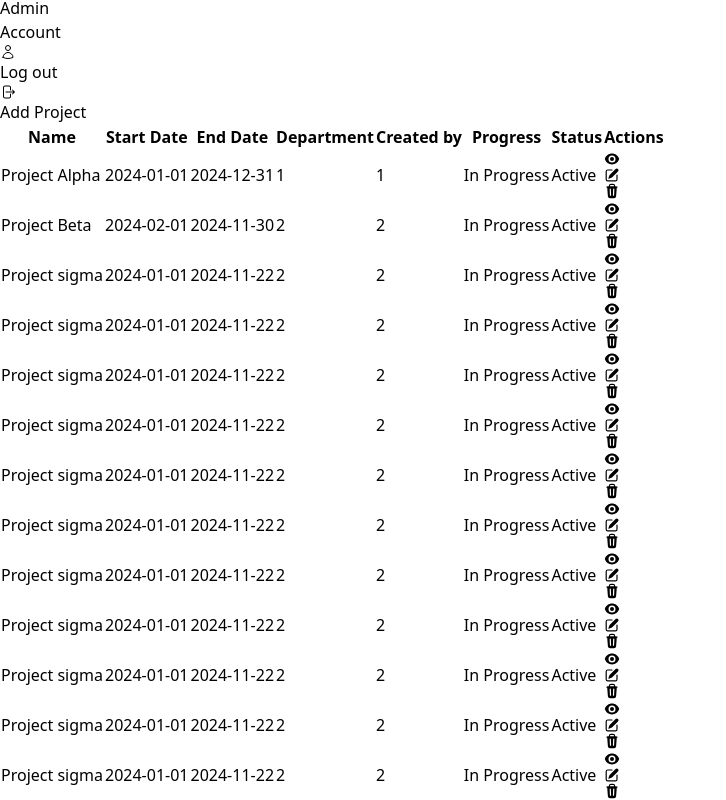
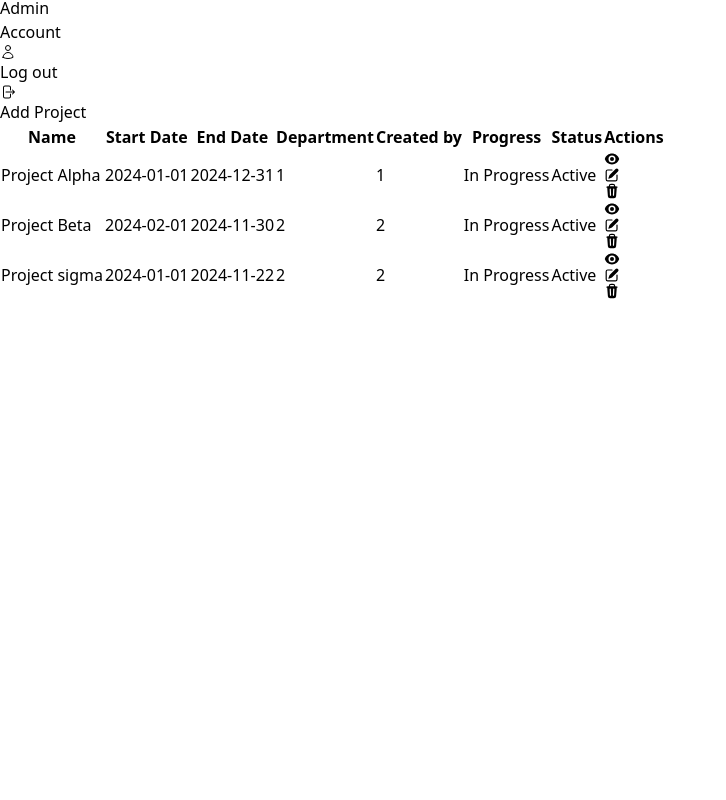
Before and after one commit to rouckay/pmsdev, a React (Vite) app in the folder frontend/: page /dashboard in a window 1280 px wide. Shown: the part 1043-1843 px from the top of the page, without its empty margins (0-726 px from the left). After the commit the page ends 1343 px from the top, so only its background shows below. Built offline with nearby package versions, Linux system fonts and the light colour scheme.

Commit message:
created the departments page and table and also modified some other components style and code

```diff
--- /dev/null
+++ b/frontend/src/features/Departments/CreateDepartmentForm.jsx
@@ -0,0 +1,94 @@
+import { useForm } from "react-hook-form";
+import { HiXMark } from "react-icons/hi2";
+
+const CreateDepartmentForm = ({ onClose }) => {
+  const {
+    register,
+    handleSubmit,
+    formState: { errors },
+  } = useForm();
+
+  const onSubmit = (data) => {
+    console.log(data);
+  };
+
+  return (
+    <div className="flex justify-center items-center p-8 bg-gray-100">
+      <div className="relative bg-white p-8 rounded-lg shadow-lg w-full max-w-3xl">
+        <button
+          onClick={onClose}
+          className="absolute top-3 right-3 text-gray-500 hover:text-gray-700"
+        >
+          <HiXMark className="h-5 w-5" />
+        </button>
+        <h2 className="text-2xl font-bold mb-5 text-center">Department Form</h2>
+        <form onSubmit={handleSubmit(onSubmit)} className="space-y-4">
+          <div className="grid grid-cols-1 md:grid-cols-2 gap-4">
+            <div>
+              <label className="block mb-1">Name</label>
+              <input
+                {...register("name", { required: "Name is required" })}
+                className="w-full px-3 py-2 border border-gray-300 rounded-md"
+              />
+              {errors.name && (
+                <p className="text-red-500 text-sm mt-1">
+                  {errors.name.message}
+                </p>
+              )}
+            </div>
+            <div>
+              <label className="block mb-1">Description</label>
+              <input
+                {...register("description", {
+                  required: "Description is required",
+                })}
+                className="w-full px-3 py-2 border border-gray-300 rounded-md"
+              />
+              {errors.description && (
+                <p className="text-red-500 text-sm mt-1">
+                  {errors.description.message}
+                </p>
+              )}
+            </div>
+          </div>
+          <div className="grid grid-cols-1 md:grid-cols-2 gap-4">
+            <div>
+              <label className="block mb-1">Company Name</label>
+              <input
+                type="text"
+                {...register("company_name", {
+                  required: "Company name is required",
+                })}
+                className="w-full px-3 py-2 border border-gray-300 rounded-md"
+              />
+              {errors.company_id && (
+                <p className="text-red-500 text-sm mt-1">
+                  {errors.company_name.message}
+                </p>
+              )}
+            </div>
+            <div>
+              <label className="block mb-1">Status</label>
+              <select
+                {...register("active")}
+                className="w-full px-3 py-2 border border-gray-300 rounded-md"
+              >
+                <option value="true">Active</option>
+                <option value="false">Inactive</option>
+              </select>
+            </div>
+          </div>
+          <div className="grid grid-cols-1 md:grid-cols-2 gap-4"></div>
+          <button
+            type="submit"
+            className="w-full bg-blue-500 text-white py-2 rounded-md"
+          >
+            Add department
+          </button>
+        </form>
+      </div>
+    </div>
+  );
+};
+
+export default CreateDepartmentForm;
--- /dev/null
+++ b/frontend/src/features/Departments/DepartmentsTable.jsx
@@ -0,0 +1,49 @@
+import { HiEye, HiMiniPencilSquare, HiMiniTrash } from "react-icons/hi2";
+import staticData from "../../static data/data";
+
+const DepartmentsTable = () => {
+  return (
+    <div className="overflow-x-auto rounded-lg text-[15px]">
+      <table className="table-auto border-collapse border-slate-500 w-full">
+        <thead className="bg-gray-100">
+          <tr>
+            <th className=" px-4 py-2 text-start">Name</th>
+            <th className=" px-4 py-2 text-start">Company Name</th>
+            <th className=" px-4 py-2 text-start">Description</th>
+            <th className=" px-4 py-2 text-start">Status</th>
+            <th className=" px-4 py-2 text-start">Actions</th>
+          </tr>
+        </thead>
+        <tbody>
+          {staticData.departments.map((department, index) => (
+            <tr key={index} className="">
+              <td className="border-y px-4 py-4">{department.name}</td>
+              <td className="border-y px-4 ">{department.company_name}</td>
+              <td className="border-y px-4 ">{department.description}</td>
+              <td className="border-y px-4 ">
+                <span
+                  className={
+                    department.active === true
+                      ? "p-[8px] rounded-lg bg-green-300 text-gray-900 font-semibold"
+                      : "p-[8px] rounded-lg bg-red-300 text-gray-900 font-semibold"
+                  }
+                >
+                  {department.active === true ? "Active" : "Inactive"}
+                </span>
+              </td>
+              <td className="border-y px-4 ">
+                <div className="flex gap-3">
+                  <HiEye />
+                  <HiMiniPencilSquare />
+                  <HiMiniTrash />
+                </div>
+              </td>
+            </tr>
+          ))}
+        </tbody>
+      </table>
+    </div>
+  );
+};
+
+export default DepartmentsTable;
--- a/frontend/src/features/Projects/CreateProjectForm.jsx
+++ b/frontend/src/features/Projects/CreateProjectForm.jsx
@@ -1,9 +1,8 @@
 import { useForm, useFieldArray } from "react-hook-form";
+import toast from "react-hot-toast";
+import { HiMiniPlusCircle, HiMiniTrash, HiXMark } from "react-icons/hi2";
 
-import toast from "react-hot-toast";
-import { HiMiniPlusCircle, HiMiniTrash } from "react-icons/hi2";
-
-const CreateProjectForm = () => {
+const CreateProjectForm = ({ onClose }) => {
   const {
     register,
     handleSubmit,
@@ -23,8 +22,15 @@
   };
 
   return (
-    <div className="flex justify-center items-center p-4  text-[12px]">
-      <div className="w-full max-w-4xl p-8 bg-white rounded-lg shadow-lg overflow-y-auto max-h-screen">
+    <div className="flex justify-center items-center p-8 bg-gray-100 text-sm">
+      <div className="relative bg-white p-8 rounded-lg shadow-lg w-full max-w-4xl">
+        <button
+          onClick={onClose}
+          className="absolute top-3 right-3 text-gray-500 hover:text-gray-700"
+        >
+          <HiXMark className="h-5 w-5" />
+        </button>
+        <h2 className="text-2xl font-bold mb-5 text-center">Create Project</h2>
         <form onSubmit={handleSubmit(onSubmit)} className="space-y-4">
           <div className="grid grid-cols-2 gap-4">
             <div className="flex flex-col">
@@ -155,7 +161,7 @@
               <button
                 type="button"
                 onClick={() => append({ name: "", quantity: 1 })}
-                className="mt-2 p-2  rounded-full"
+                className="mt-2 p-2 rounded-full"
               >
                 <HiMiniPlusCircle className="h-8 w-8 text-blue-500 -translate-y-3 rounded-full" />
               </button>
--- a/frontend/src/features/Projects/ProjectsTable.jsx
+++ b/frontend/src/features/Projects/ProjectsTable.jsx
@@ -23,17 +23,17 @@
             <tr key={index} className="">
               <td className="border-y px-4 py-2">{project.name}</td>
               {/* <td className="border-y px-4 py-2">{project.description}</td> */}
-              <td className="border-y px-4 py-2">{project.start_date}</td>
-              <td className="border-y px-4 py-2">{project.end_date}</td>
-              <td className="border-y px-4 py-2">{project.department_id}</td>
-              <td className="border-y px-4 py-2">{project.created_by}</td>
-              <td className="border-y px-4 py-2">In Progress</td>
-              <td className="border-y px-4 py-2">
+              <td className="border-y px-4 py-4">{project.start_date}</td>
+              <td className="border-y px-4">{project.end_date}</td>
+              <td className="border-y px-4">{project.department_id}</td>
+              <td className="border-y px-4">{project.created_by}</td>
+              <td className="border-y px-4">In Progress</td>
+              <td className="border-y px-4">
                 <span className="p-[5px] rounded-lg bg-green-200 text-green-800">
                   Active
                 </span>
               </td>
-              <td className="border-y px-4 py-2">
+              <td className="border-y px-4">
                 <div className="flex gap-3">
                   <HiEye />
                   <HiMiniPencilSquare />
--- a/frontend/src/features/Users/CreateUserForm.jsx
+++ b/frontend/src/features/Users/CreateUserForm.jsx
@@ -137,7 +137,7 @@
             type="submit"
             className="w-full bg-blue-500 text-white py-2 rounded-md"
           >
-            Submit
+            Add user
           </button>
         </form>
       </div>
--- a/frontend/src/pages/Dashboard.jsx
+++ b/frontend/src/pages/Dashboard.jsx
@@ -5,20 +5,27 @@
 import ProjectsTable from "../features/Projects/ProjectsTable";
 
 const Dashboard = () => {
-  const [showForm, setShowForm] = useState(false);
+  const [showProjectForm, setShowProjectForm] = useState(false);
 
-  const [isModalOpen, setIsModalOpen] = useState(false);
+  const handleCloseProjectForm = () => {
+    setShowProjectForm(false);
+  };
 
-  const handleOpenModal = () => setIsModalOpen(true);
-  const handleCloseModal = () => setIsModalOpen(false);
   return (
     <div className="flex flex-col gap-4">
       <div className="pr-2 self-end">
-        <Button onClick={() => setShowForm((show) => !show)}>
+        <Button
+          onClick={() => setShowProjectForm((show) => !show)}
+          className="bg-blue-500 text-white py-2 px-4 rounded-md"
+        >
           Add Project
         </Button>
       </div>
-      <div>{showForm && <CreateProjectForm />}</div>
+      <div>
+        {showProjectForm && (
+          <CreateProjectForm onClose={handleCloseProjectForm} />
+        )}
+      </div>
       <ProjectsTable />
     </div>
   );
--- a/frontend/src/pages/Departments.jsx
+++ b/frontend/src/pages/Departments.jsx
@@ -1,5 +1,28 @@
+import { useState } from "react";
+import CreateDepartmentForm from "../features/Departments/CreateDepartmentForm";
+import Button from "../components/Button";
+import DepartmentsTable from "../features/Departments/DepartmentsTable";
+
 const Departments = () => {
-  return <div>Departments</div>;
+  const [showDepartmentForm, setShowDepartmentForm] = useState(false);
+
+  const handleClose = () => {
+    setShowDepartmentForm(false);
+  };
+
+  return (
+    <div className="flex flex-col gap-4">
+      <div className="pr-2 self-end">
+        <Button onClick={() => setShowDepartmentForm((show) => !show)}>
+          Add Department
+        </Button>
+      </div>
+      <div>
+        {showDepartmentForm && <CreateDepartmentForm onClose={handleClose} />}
+      </div>
+      <DepartmentsTable />
+    </div>
+  );
 };
 
 export default Departments;
--- a/frontend/src/static data/data.js
+++ b/frontend/src/static data/data.js
@@ -66,15 +66,15 @@
       id: 1,
       name: "HR",
       description: "Human Resources",
-      company_id: 1,
-      active: true,
+      company_name: 1,
+      active: false,
       created_by: 1,
     },
     {
       id: 2,
       name: "Engineering",
       description: "Engineering Department",
-      company_id: 2,
+      company_name: 2,
       active: true,
       created_by: 2,
     },
@@ -96,106 +96,6 @@
       description: "Beta Project Description",
       start_date: "2024-02-01",
       end_date: "2024-11-30",
-      department_id: 2,
-      active: true,
-      created_by: 2,
-    },
-    {
-      id: 3,
-      name: "Project sigma",
-      description: "sigma Project Description",
-      start_date: "2024-01-01",
-      end_date: "2024-11-22",
-      department_id: 2,
-      active: true,
-      created_by: 2,
-    },
-    {
-      id: 3,
-      name: "Project sigma",
-      description: "sigma Project Description",
-      start_date: "2024-01-01",
-      end_date: "2024-11-22",
-      department_id: 2,
-      active: true,
-      created_by: 2,
-    },
-    {
-      id: 3,
-      name: "Project sigma",
-      description: "sigma Project Description",
-      start_date: "2024-01-01",
-      end_date: "2024-11-22",
-      department_id: 2,
-      active: true,
-      created_by: 2,
-    },
-    {
-      id: 3,
-      name: "Project sigma",
-      description: "sigma Project Description",
-      start_date: "2024-01-01",
-      end_date: "2024-11-22",
-      department_id: 2,
-      active: true,
-      created_by: 2,
-    },
-    {
-      id: 3,
-      name: "Project sigma",
-      description: "sigma Project Description",
-      start_date: "2024-01-01",
-      end_date: "2024-11-22",
-      department_id: 2,
-      active: true,
-      created_by: 2,
-    },
-    {
-      id: 3,
-      name: "Project sigma",
-      description: "sigma Project Description",
-      start_date: "2024-01-01",
-      end_date: "2024-11-22",
-      department_id: 2,
-      active: true,
-      created_by: 2,
-    },
-    {
-      id: 3,
-      name: "Project sigma",
-      description: "sigma Project Description",
-      start_date: "2024-01-01",
-      end_date: "2024-11-22",
-      department_id: 2,
-      active: true,
-      created_by: 2,
-    },
-    {
-      id: 3,
-      name: "Project sigma",
-      description: "sigma Project Description",
-      start_date: "2024-01-01",
-      end_date: "2024-11-22",
-      department_id: 2,
-      active: true,
-      created_by: 2,
-    },
-    {
-      id: 3,
-      name: "Project sigma",
-      description: "sigma Project Description",
-      start_date: "2024-01-01",
-      end_date: "2024-11-22",
-      department_id: 2,
-      active: true,
-      created_by: 2,
-    },
-    {
-      id: 3,
-      name: "Project sigma",
-      description: "sigma Project Description",
-      start_date: "2024-01-01",
-      end_date: "2024-11-22",
       department_id: 2,
       active: true,
       created_by: 2,
```
